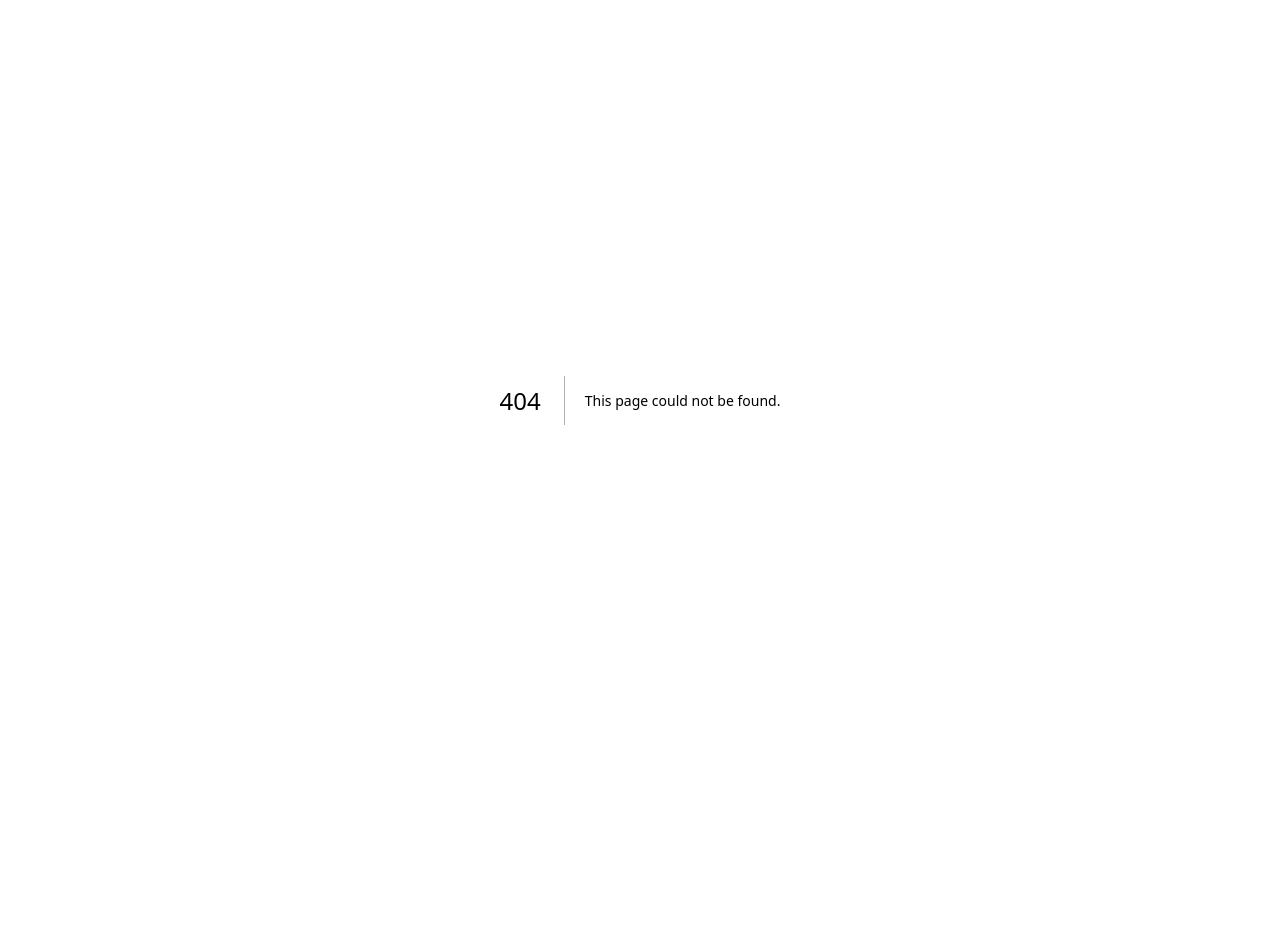
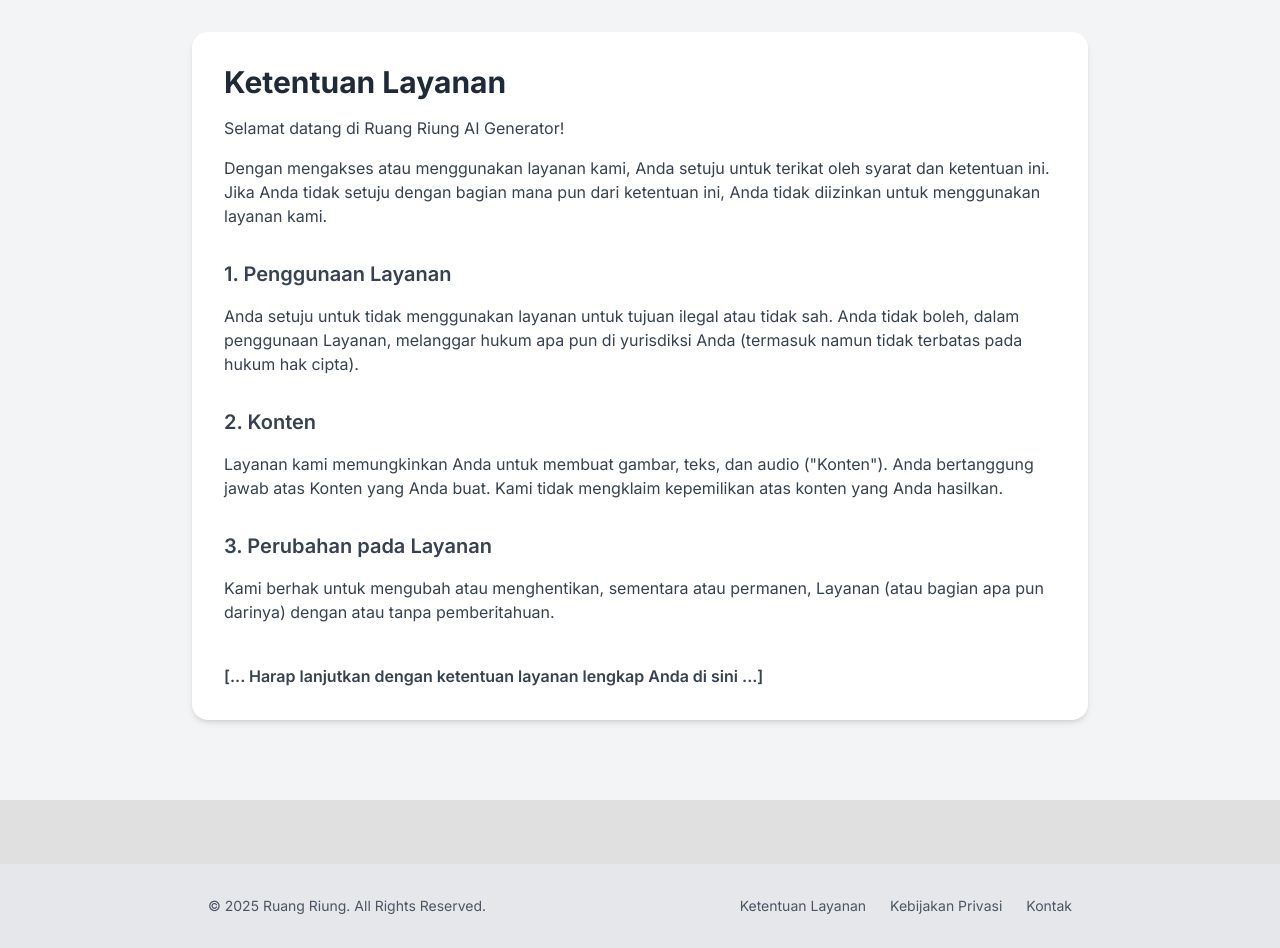
Before and after one commit to ruangriung/ruangriung-generator-app, a Next.js app: page /ketentuan-layanan in a window 1280 px wide. Before the commit this address had no page. Before the commit the page ends 800 px from the top, so only its background shows below. Built offline with nearby package versions, Linux system fonts and the light colour scheme.

Commit message:
fix(UX): Finalize UI enhancements and bug fixes

```diff
--- /dev/null
+++ b/app/kebijakan-privasi/page.tsx
@@ -0,0 +1,34 @@
+import { Metadata } from 'next';
+
+export const metadata: Metadata = {
+  title: 'Kebijakan Privasi - Ruang Riung',
+};
+
+export default function KebijakanPrivasiPage() {
+  return (
+    <main className="min-h-screen bg-gray-100 p-4 sm:p-8">
+      <div className="max-w-4xl mx-auto bg-white p-6 md:p-8 rounded-2xl shadow-md">
+        <h1 className="text-3xl font-bold text-gray-800 mb-4">Kebijakan Privasi</h1>
+        <div className="space-y-4 text-gray-700">
+          <p>Kebijakan Privasi ini menjelaskan bagaimana informasi Anda dikumpulkan, digunakan, dan dibagikan saat Anda menggunakan layanan kami.</p>
+
+          <h2 className="text-xl font-semibold pt-4">Informasi yang Kami Kumpulkan</h2>
+          <p>
+            Saat Anda mendaftar dan login menggunakan Google, kami mengumpulkan informasi profil dasar Anda seperti nama, alamat email, dan gambar profil.
+            Kami tidak menyimpan kata sandi Anda.
+          </p>
+
+          <h2 className="text-xl font-semibold pt-4">Bagaimana Kami Menggunakan Informasi Anda</h2>
+          <p>
+            Kami menggunakan informasi yang kami kumpulkan untuk mengoperasikan, memelihara, dan menyediakan fitur dan fungsionalitas Layanan,
+            serta untuk berkomunikasi langsung dengan Anda.
+          </p>
+
+          <p className="pt-6 font-bold text-red-600">
+            DISCLAIMER: Ini bukan nasihat hukum. Harap ganti teks ini dengan kebijakan privasi Anda yang sebenarnya.
+          </p>
+        </div>
+      </div>
+    </main>
+  );
+}
--- /dev/null
+++ b/app/ketentuan-layanan/page.tsx
@@ -0,0 +1,43 @@
+import { Metadata } from 'next';
+
+export const metadata: Metadata = {
+  title: 'Ketentuan Layanan - Ruang Riung',
+};
+
+export default function KetentuanLayananPage() {
+  return (
+    <main className="min-h-screen bg-gray-100 p-4 sm:p-8">
+      <div className="max-w-4xl mx-auto bg-white p-6 md:p-8 rounded-2xl shadow-md">
+        <h1 className="text-3xl font-bold text-gray-800 mb-4">Ketentuan Layanan</h1>
+        <div className="space-y-4 text-gray-700">
+          <p>Selamat datang di Ruang Riung AI Generator!</p>
+          <p>
+            Dengan mengakses atau menggunakan layanan kami, Anda setuju untuk terikat oleh syarat dan ketentuan ini.
+            Jika Anda tidak setuju dengan bagian mana pun dari ketentuan ini, Anda tidak diizinkan untuk menggunakan layanan kami.
+          </p>
+
+          <h2 className="text-xl font-semibold pt-4">1. Penggunaan Layanan</h2>
+          <p>
+            Anda setuju untuk tidak menggunakan layanan untuk tujuan ilegal atau tidak sah. Anda tidak boleh, dalam penggunaan Layanan,
+            melanggar hukum apa pun di yurisdiksi Anda (termasuk namun tidak terbatas pada hukum hak cipta).
+          </p>
+
+          <h2 className="text-xl font-semibold pt-4">2. Konten</h2>
+          <p>
+            Layanan kami memungkinkan Anda untuk membuat gambar, teks, dan audio ("Konten"). Anda bertanggung jawab atas Konten yang Anda buat.
+            Kami tidak mengklaim kepemilikan atas konten yang Anda hasilkan.
+          </p>
+
+          <h2 className="text-xl font-semibold pt-4">3. Perubahan pada Layanan</h2>
+          <p>
+            Kami berhak untuk mengubah atau menghentikan, sementara atau permanen, Layanan (atau bagian apa pun darinya)
+            dengan atau tanpa pemberitahuan.
+          </p>
+          <p className="pt-6 font-semibold">
+            [... Harap lanjutkan dengan ketentuan layanan lengkap Anda di sini ...]
+          </p>
+        </div>
+      </div>
+    </main>
+  );
+}
--- /dev/null
+++ b/app/kontak/page.tsx
@@ -0,0 +1,41 @@
+import { Metadata } from 'next';
+import { Mail, MessageSquare } from 'lucide-react';
+
+export const metadata: Metadata = {
+  title: 'Kontak Kami - Ruang Riung',
+};
+
+export default function KontakPage() {
+  return (
+    <main className="min-h-screen bg-gray-100 p-4 sm:p-8">
+      <div className="max-w-4xl mx-auto bg-white p-6 md:p-8 rounded-2xl shadow-md">
+        <h1 className="text-3xl font-bold text-gray-800 mb-4">Kontak Kami</h1>
+        <p className="text-gray-600 mb-8">Punya pertanyaan atau masukan? Jangan ragu untuk menghubungi kami melalui salah satu saluran di bawah ini.</p>
+
+        <div className="space-y-6">
+          <div className="flex items-start gap-4">
+            <Mail className="w-6 h-6 text-purple-600 mt-1" />
+            <div>
+              <h2 className="text-xl font-semibold text-gray-800">Email</h2>
+              <p className="text-gray-700">Untuk pertanyaan umum, kemitraan, atau dukungan teknis.</p>
+              <a href="mailto:kontak@ruangriung.my.id" className="text-purple-600 hover:underline">
+                kontak@ruangriung.my.id
+              </a>
+            </div>
+          </div>
+
+          <div className="flex items-start gap-4">
+            <MessageSquare className="w-6 h-6 text-purple-600 mt-1" />
+            <div>
+              <h2 className="text-xl font-semibold text-gray-800">Media Sosial</h2>
+              <p className="text-gray-700">Ikuti kami untuk mendapatkan pembaruan terbaru.</p>
+              <a href="#" className="text-purple-600 hover:underline">
+                [Nama Media Sosial Anda]
+              </a>
+            </div>
+          </div>
+        </div>
+      </div>
+    </main>
+  );
+}
--- a/app/layout.tsx
+++ b/app/layout.tsx
@@ -1,9 +1,8 @@
-// app/layout.tsx
-
-import type { Metadata } from "next";
-import { Inter } from "next/font/google";
-import "./globals.css";
-import AuthProvider from "@/components/AuthProvider"; // Impor provider
+import type { Metadata } from 'next';
+import { Inter } from 'next/font/google';
+import './globals.css';
+import AuthProvider from '@/components/AuthProvider';
+import Footer from '@/components/Footer'; // Impor Footer
 
 const inter = Inter({ subsets: ["latin"] });
 
@@ -19,10 +18,16 @@ export default function RootLayout({
 }>) {
   return (
     <html lang="en">
-      <body className={inter.className}>
-        {/* Bungkus children dengan AuthProvider */}
+      <body className={`${inter.className} bg-light-bg`}>
         <AuthProvider>
-          {children}
+          {/* Main content tetap di sini, tetapi body akan flex column */}
+          <div className="flex flex-col min-h-screen">
+            <main className="flex-grow">
+              {children}
+            </main>
+            {/* Tambahkan Footer di sini */}
+            <Footer />
+          </div>
         </AuthProvider>
       </body>
     </html>
--- /dev/null
+++ b/app/penghapusan-data/page.tsx
@@ -0,0 +1,32 @@
+import { Metadata } from 'next';
+
+export const metadata: Metadata = {
+  title: 'Penghapusan Data - Ruang Riung',
+};
+
+export default function PenghapusanDataPage() {
+  return (
+    <main className="min-h-screen bg-gray-100 p-4 sm:p-8">
+      <div className="max-w-4xl mx-auto bg-white p-6 md:p-8 rounded-2xl shadow-md">
+        <h1 className="text-3xl font-bold text-gray-800 mb-4">Prosedur Penghapusan Data</h1>
+        <div className="space-y-4 text-gray-700">
+          <p>Kami menghormati privasi Anda dan menyediakan cara bagi Anda untuk meminta penghapusan data pribadi Anda.</p>
+          <p>
+            Karena kami menggunakan Google Login, satu-satunya data yang kami simpan terkait dengan profil Google Anda adalah nama, alamat email, dan URL gambar profil Anda.
+          </p>
+
+          <h2 className="text-xl font-semibold pt-4">Cara Meminta Penghapusan Data</h2>
+          <p>
+            Untuk meminta penghapusan data Anda dari sistem kami, silakan kirim email ke alamat kontak kami dengan subjek "Permintaan Penghapusan Data".
+          </p>
+          <p>
+            Harap kirim permintaan dari alamat email yang sama dengan yang Anda gunakan untuk login ke layanan kami. Kami akan memproses permintaan Anda dalam waktu 30 hari kerja.
+          </p>
+          <p className="pt-6 font-semibold">
+            [... Pastikan prosedur ini sesuai dengan cara kerja aplikasi Anda ...]
+          </p>
+        </div>
+      </div>
+    </main>
+  );
+}
--- /dev/null
+++ b/components/Footer.tsx
@@ -0,0 +1,18 @@
+import Link from 'next/link';
+
+export default function Footer() {
+  const currentYear = new Date().getFullYear();
+
+  return (
+    <footer className="w-full bg-gray-200 mt-16 py-8">
+      <div className="max-w-4xl mx-auto px-4 flex flex-col sm:flex-row justify-between items-center text-sm text-gray-600">
+        <p>&copy; {currentYear} Ruang Riung. All Rights Reserved.</p>
+        <div className="flex gap-x-6 mt-4 sm:mt-0">
+          <Link href="/ketentuan-layanan" className="hover:text-purple-600">Ketentuan Layanan</Link>
+          <Link href="/kebijakan-privasi" className="hover:text-purple-600">Kebijakan Privasi</Link>
+          <Link href="/kontak" className="hover:text-purple-600">Kontak</Link>
+        </div>
+      </div>
+    </footer>
+  );
+}
```
